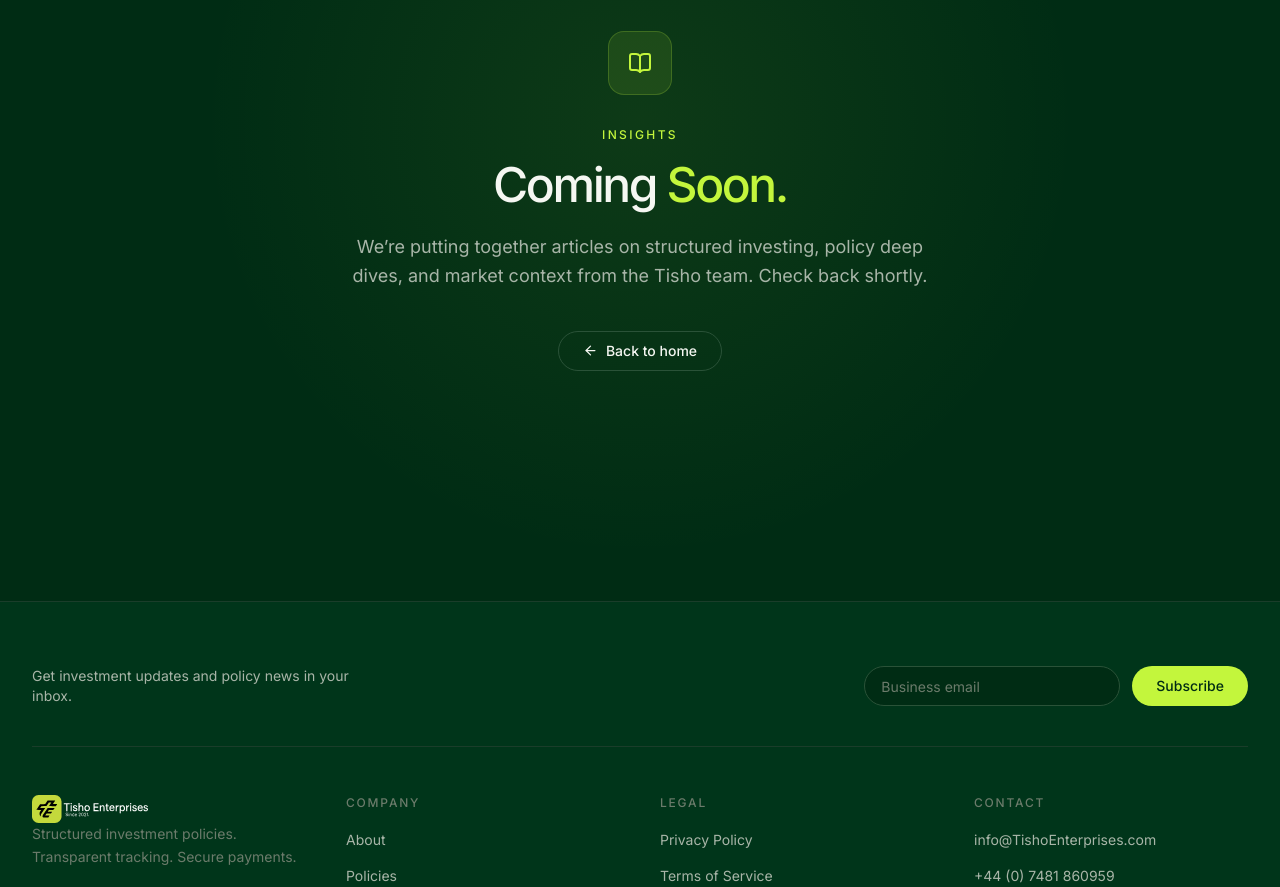
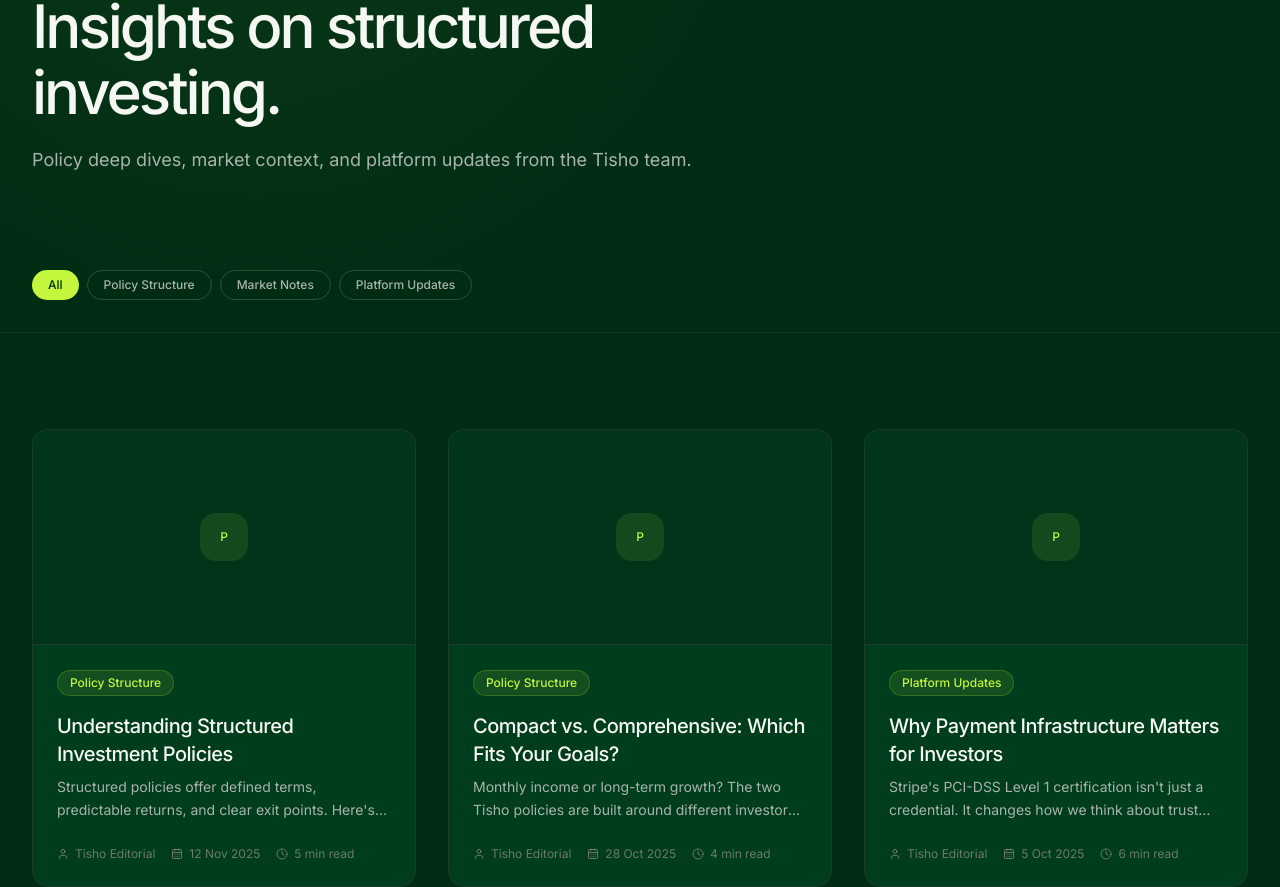
Before and after one commit to zubayerkareem/tishosite, a Next.js app: page /blog in a window 1280 px wide. Shown: the part 199-1086 px from the top of the page. Built offline with nearby package versions, Linux system fonts and the light colour scheme.

Commit message:
feat: restore blog page with post grid and category filters
Removes coming soon placeholder, restores full blog layout with category filter pills, post cards, author/date/read-time metadata, and pagination.

Co-Authored-By: Claude Sonnet 4.6 <noreply@anthropic.com>

```diff
--- a/app/blog/page.tsx
+++ b/app/blog/page.tsx
@@ -1,76 +1,166 @@
 "use client";
 
+import { useState } from "react";
 import Link from "next/link";
+import { CalendarDays, Clock, User } from "lucide-react";
 import { motion } from "framer-motion";
-import { ArrowLeft, BookOpen } from "lucide-react";
-import { Button } from "@/components/ui/button";
+import { Badge } from "@/components/ui/badge";
 import { Eyebrow } from "@/components/shared/Eyebrow";
+import { BLOG_POSTS } from "@/lib/copy";
 
-const ease = [0.22, 1, 0.36, 1] as [number, number, number, number];
+const CATEGORIES = ["All", "Policy Structure", "Market Notes", "Platform Updates"];
 
 const fadeUp = {
   hidden: { opacity: 0, y: 24 },
-  show: { opacity: 1, y: 0, transition: { duration: 0.6, ease } },
+  show: { opacity: 1, y: 0, transition: { duration: 0.6, ease: [0.22, 1, 0.36, 1] as [number, number, number, number] } },
 };
 
-const stagger = {
-  show: { transition: { staggerChildren: 0.1, delayChildren: 0.05 } },
-};
+function formatDate(dateStr: string) {
+  return new Date(dateStr).toLocaleDateString("en-GB", {
+    day: "numeric",
+    month: "short",
+    year: "numeric",
+  });
+}
 
 export default function BlogPage() {
+  const [activeCategory, setActiveCategory] = useState("All");
+
+  const filtered =
+    activeCategory === "All"
+      ? BLOG_POSTS
+      : BLOG_POSTS.filter((p) => p.category === activeCategory);
+
   return (
-    <section className="relative min-h-screen flex items-center justify-center overflow-hidden">
+    <>
+      {/* Hero */}
+      <section className="relative pt-32 pb-20 md:pt-40 md:pb-24">
         <div
           className="absolute inset-0 -z-10"
           style={{
             background:
-            "radial-gradient(circle at 50% 40%, rgba(195,246,60,0.07), transparent 55%)",
+              "radial-gradient(circle at 20% 0%, rgba(195,246,60,0.06), transparent 50%)",
           }}
         />
-
-      <div className="max-w-7xl mx-auto px-5 sm:px-6 lg:px-8 py-32 text-center">
+        <div className="max-w-7xl mx-auto px-5 sm:px-6 lg:px-8">
           <motion.div
-          initial="hidden"
-          animate="show"
-          variants={stagger}
-          className="max-w-xl mx-auto"
+            initial={{ opacity: 0, y: 20 }}
+            animate={{ opacity: 1, y: 0 }}
+            transition={{ duration: 0.6, ease: [0.22, 1, 0.36, 1] as [number, number, number, number] }}
+            className="max-w-2xl"
           >
-          {/* Icon */}
-          <motion.div variants={fadeUp} className="flex justify-center mb-8">
-            <div className="w-16 h-16 rounded-2xl bg-accent/10 border border-accent/20 flex items-center justify-center">
-              <BookOpen size={24} className="text-accent" />
-            </div>
-          </motion.div>
-
-          <motion.div variants={fadeUp}>
             <Eyebrow className="mb-4">Insights</Eyebrow>
-          </motion.div>
-
-          <motion.h1
-            variants={fadeUp}
-            className="text-[2rem] leading-[1.1] sm:text-4xl md:text-5xl tracking-tighter font-medium text-foreground mb-5"
-          >
-            Coming <span className="text-accent">Soon.</span>
-          </motion.h1>
-
-          <motion.p
-            variants={fadeUp}
-            className="text-base sm:text-lg text-foreground-muted leading-relaxed mb-10"
-          >
-            We&rsquo;re putting together articles on structured investing, policy deep dives,
-            and market context from the Tisho team. Check back shortly.
-          </motion.p>
-
-          <motion.div variants={fadeUp}>
-            <Button variant="ghost" asChild>
-              <Link href="/" className="flex items-center gap-2">
-                <ArrowLeft size={15} />
-                Back to home
-              </Link>
-            </Button>
-          </motion.div>
+            <h1 className="text-[2rem] leading-[1.1] sm:text-4xl md:text-5xl lg:text-6xl tracking-tighter font-medium text-foreground mb-4 sm:mb-5">
+              Insights on structured investing.
+            </h1>
+            <p className="text-lg text-foreground-muted leading-relaxed">
+              Policy deep dives, market context, and platform updates from the Tisho team.
+            </p>
           </motion.div>
         </div>
       </section>
+
+      {/* Category filter */}
+      <section className="pb-8 border-b border-border">
+        <div className="max-w-7xl mx-auto px-5 sm:px-6 lg:px-8">
+          <div className="flex flex-wrap gap-2">
+            {CATEGORIES.map((cat) => (
+              <button
+                key={cat}
+                onClick={() => setActiveCategory(cat)}
+                className={[
+                  "rounded-full px-4 py-1.5 text-xs font-medium transition-colors",
+                  activeCategory === cat
+                    ? "bg-accent text-background"
+                    : "border border-border-strong text-foreground-muted hover:border-accent hover:text-accent",
+                ].join(" ")}
+              >
+                {cat}
+              </button>
+            ))}
+          </div>
+        </div>
+      </section>
+
+      {/* Posts grid */}
+      <section className="py-16 md:py-24">
+        <div className="max-w-7xl mx-auto px-5 sm:px-6 lg:px-8">
+          <motion.div
+            key={activeCategory}
+            initial="hidden"
+            animate="show"
+            variants={{ show: { transition: { staggerChildren: 0.07 } } }}
+            className="grid grid-cols-1 md:grid-cols-2 lg:grid-cols-3 gap-6 md:gap-8"
+          >
+            {filtered.map((post, i) => (
+              <motion.article
+                key={post.slug}
+                variants={fadeUp}
+                className="bg-background-elevated border border-border rounded-2xl overflow-hidden hover:border-border-strong transition-colors duration-200 group"
+              >
+                <div className="aspect-video bg-background-subtle border-b border-border flex items-center justify-center">
+                  <div className="w-12 h-12 rounded-2xl bg-accent/10 flex items-center justify-center">
+                    <span className="text-accent text-xs font-medium">
+                      {post.category.charAt(0)}
+                    </span>
+                  </div>
+                </div>
+
+                <div className="p-6">
+                  <Badge variant="muted" className="mb-4">
+                    {post.category}
+                  </Badge>
+
+                  <h3 className="text-xl tracking-tight font-medium text-foreground mb-2 group-hover:text-accent transition-colors">
+                    <Link href={`/blog/${post.slug}`}>{post.title}</Link>
+                  </h3>
+
+                  <p className="text-sm text-foreground-muted leading-relaxed mb-6 line-clamp-2">
+                    {post.excerpt}
+                  </p>
+
+                  <div className="flex items-center gap-4 text-xs text-foreground-subtle">
+                    <span className="flex items-center gap-1.5">
+                      <User size={12} />
+                      {post.author}
+                    </span>
+                    <span className="flex items-center gap-1.5">
+                      <CalendarDays size={12} />
+                      {formatDate(post.date)}
+                    </span>
+                    <span className="flex items-center gap-1.5">
+                      <Clock size={12} />
+                      {post.readTime}
+                    </span>
+                  </div>
+                </div>
+              </motion.article>
+            ))}
+          </motion.div>
+
+          {filtered.length === 0 && (
+            <p className="text-center text-foreground-muted py-16">
+              No posts in this category yet.
+            </p>
+          )}
+
+          <div className="flex justify-center gap-2 mt-16">
+            {[1, 2, 3].map((page) => (
+              <button
+                key={page}
+                className={[
+                  "min-w-[44px] h-11 px-3 rounded-full text-sm font-medium transition-colors",
+                  page === 1
+                    ? "bg-accent text-background"
+                    : "border border-border-strong text-foreground-muted hover:border-accent hover:text-accent",
+                ].join(" ")}
+              >
+                {page}
+              </button>
+            ))}
+          </div>
+        </div>
+      </section>
+    </>
   );
 }
```
Lines whose indentation alone changed are shown as unchanged.
